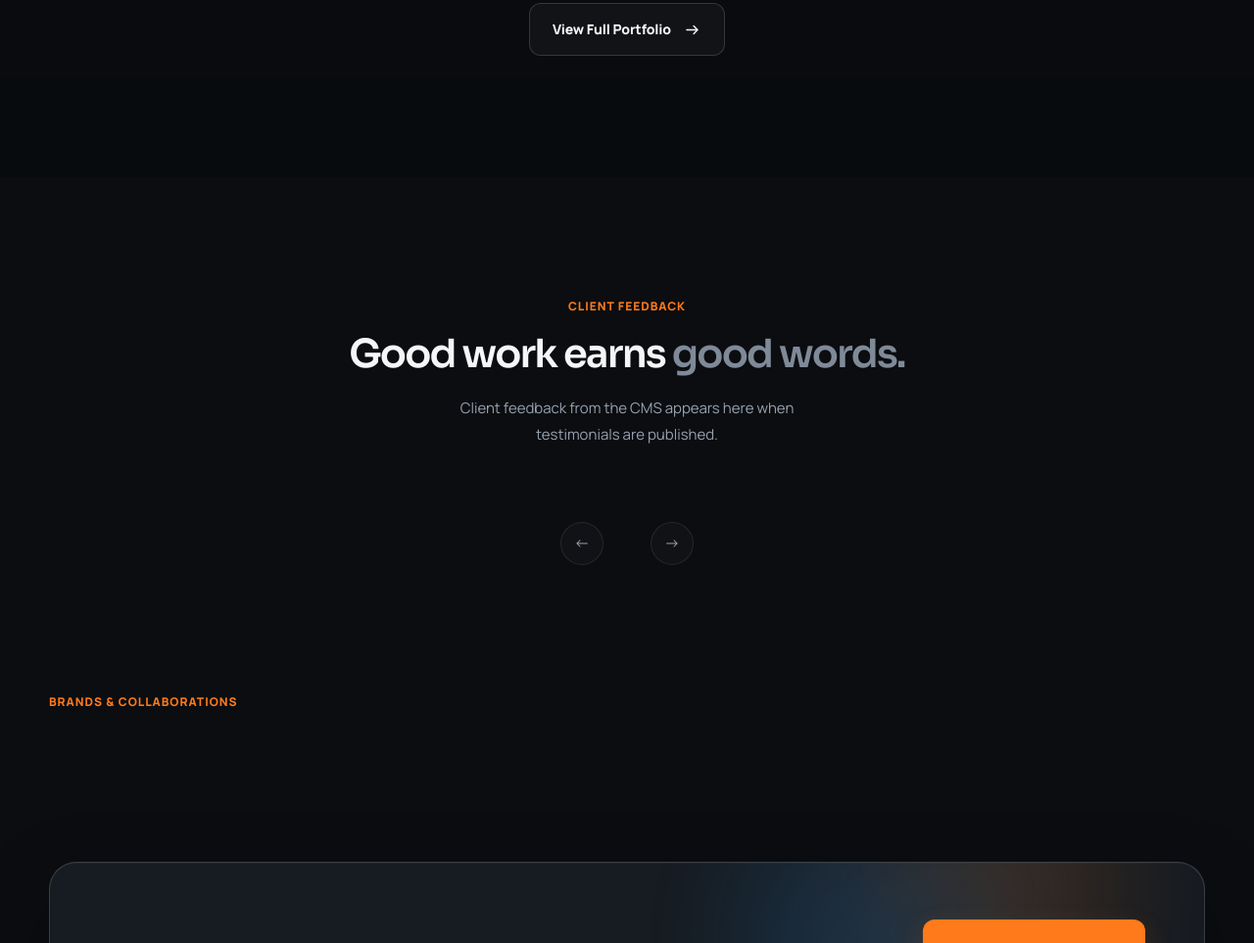
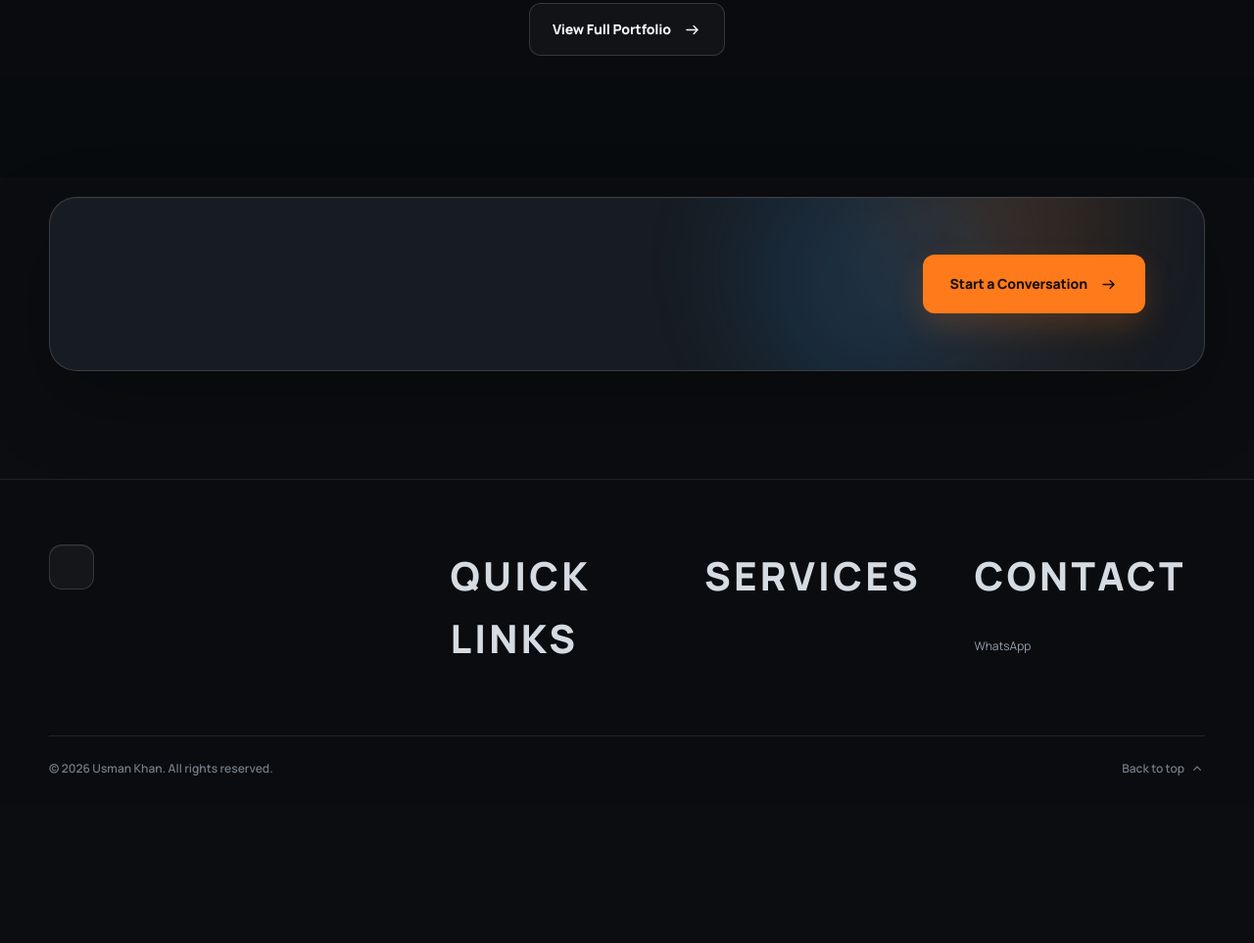
Before and after one commit to khanussu007/Claude, a website: page public/index.html in a window 1280 px wide. Shown: the part 1837-2800 px from the top of the page at 98% size. After the commit the page ends 2656 px from the top, so only its background shows below. Drawn offline with Linux system fonts and the light colour scheme.

Commit message:
Update index.html

```diff
--- a/public/index.html
+++ b/public/index.html
@@ -149,7 +149,7 @@
       </div>
     </section>
 
-    <section class="section testimonials-section" id="testimonials" aria-labelledby="testimonials-title">
+    <section class="section testimonials-section" id="testimonials" aria-labelledby="testimonials-title" hidden style="display:none">
       <div class="container">
         <div class="section-heading section-heading--center reveal">
           <p class="eyebrow">Client feedback</p>
@@ -168,7 +168,7 @@
       </div>
     </section>
 
-    <section class="brands-section" aria-labelledby="brands-title">
+    <section class="brands-section" aria-labelledby="brands-title" hidden style="display:none">
       <div class="container reveal">
         <div class="brands-heading">
           <p class="eyebrow" id="brands-title">Brands &amp; collaborations</p>
```
